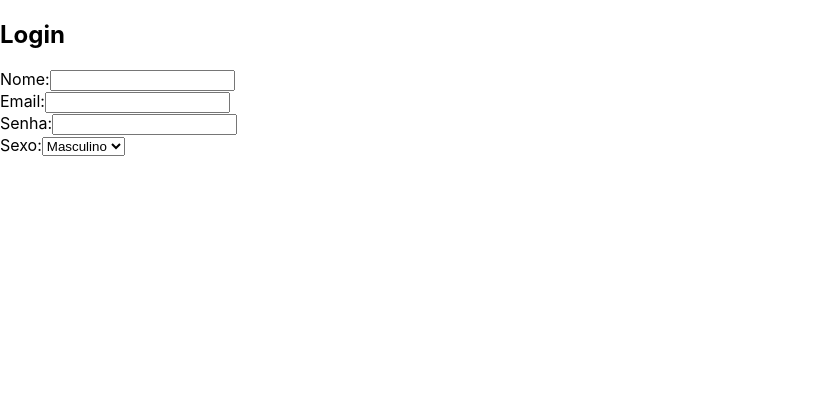
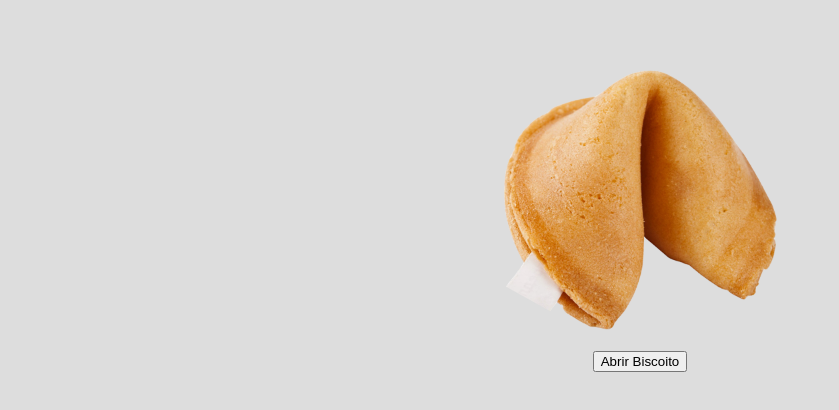
Before and after one commit to ByMaluf/Projeto_React, a React (Create React App) app: page / in a window 1280 px wide. Shown: the top 410 px of the page, without its empty margins (0-839 px from the left). Built offline with nearby package versions, Linux system fonts and the light colour scheme.

Commit message:
Class Components - Projeto Biscoito da Sorte

```diff
--- a/src/App.js
+++ b/src/App.js
@@ -1,72 +1,52 @@
 import React, { Component } from "react";
 import "./index.css";
+import "./styles.css";
 
 class Membro extends Component {
   constructor(props) {
     super(props);
     this.state = {
-      form: {
-        nome: "",
-        email: "",
-        senha: "",
-        sexo: "",
-      },
+      textoFrase: "",
     };
-
-    this.dadosForm = this.dadosForm.bind(this);
+    this.quebraBiscoito = this.quebraBiscoito.bind(this);
+    this.frases = [
+      "Siga os bons e aprenda com eles.",
+      "O bom-senso vale mais do que muito conhecimento.",
+      "O riso é a menor distância entre duas pessoas.",
+      "Deixe de lado as preocupações e seja feliz.",
+      "Realize o óbvio, pense no improvável e conquiste o impossível.",
+      "Acredite em milagres, mas não dependa deles.",
+      "A maior barreira para o sucesso é o medo do fracasso.",
+    ];
   }
 
-  dadosForm(e){
-    let form = this.state.form;
-    form[e.target.name] = e.target.value;
-    this.setState({form: form})
+  quebraBiscoito() {
+    let state = this.state;
+    let numeroAleatorio = Math.floor(Math.random() * this.frases.length);
+    state.textoFrase = '"' + this.frases[numeroAleatorio] + '"';
+    this.setState({ state });
   }
 
   render() {
     return (
+      <div className="container">
+        <img
+          src={require("./assets/biscoito.png")}
+          alt="biscoito da sorte"
+          className="img"
+        />
+        <Botao nome="Abrir biscoito" acaoBtn={this.quebraBiscoito} />
+        <h3 className="textoFrase">{this.state.textoFrase}</h3>
+      </div>
+    );
+  }
+}
+
+class Botao extends Component {
+  render() {
+    return (
       <div>
-        <h2>Login</h2>
-        Nome:
-        <input
-          type="text"
-          name="nome"
-          value={this.state.form.nome}
-          onChange={this.dadosForm}
-        />
-        <br />
-        Email:
-        <input
-          type="email"
-          name="email"
-          value={this.state.form.email}
-          onChange={this.dadosForm}
-        />{" "}
-        <br />
-        Senha:
-        <input
-          type="password"
-          name="senha"
-          value={this.state.form.senha}
-          onChange={this.dadosForm}
-        />
-        <br />
-        Sexo:
-        <select
-          name="sexo"
-          value={this.state.form.sexo}
-          onChange={this.dadosForm}
-        >
-          <option value="Masculino">Masculino</option>
-          <option value="Feminino">Feminino</option>
-          <option value="Outros">Outros</option>
-        </select>
-        {/* Visualizar as mudanças conforme altaração no formulário */}
-        <div>
-          <h3>{this.state.form.nome}</h3>
-          <h3>{this.state.form.email}</h3>
-          <h3>{this.state.form.senha}</h3>
-          <h3>{this.state.form.sexo}</h3>
-        </div>
+        <button onClick={this.props.acaoBtn}>Abrir Biscoito</button>
       </div>
     );
   }
--- a/src/index.css
+++ b/src/index.css
@@ -5,6 +5,7 @@
     sans-serif;
   -webkit-font-smoothing: antialiased;
   -moz-osx-font-smoothing: grayscale;
+  background-color: #DDD;
 }
 
 code {
--- /dev/null
+++ b/src/styles.css
@@ -0,0 +1,19 @@
+.container{
+    display: flex;
+    flex-direction: column;
+    width: 100%;
+    justify-content: center;
+    align-items: center;
+}
+
+.img{
+    width: 300px;
+    height: 300px;
+    margin-top: 50px;
+}
+
+.textoFrase{
+    font-style: italic;
+    color: #dd7b22;
+    text-align: center;
+}
```
Also changed, not shown: src/assets/biscoito.png (added), 1 other file (tests, documents, lock files or other folders).
